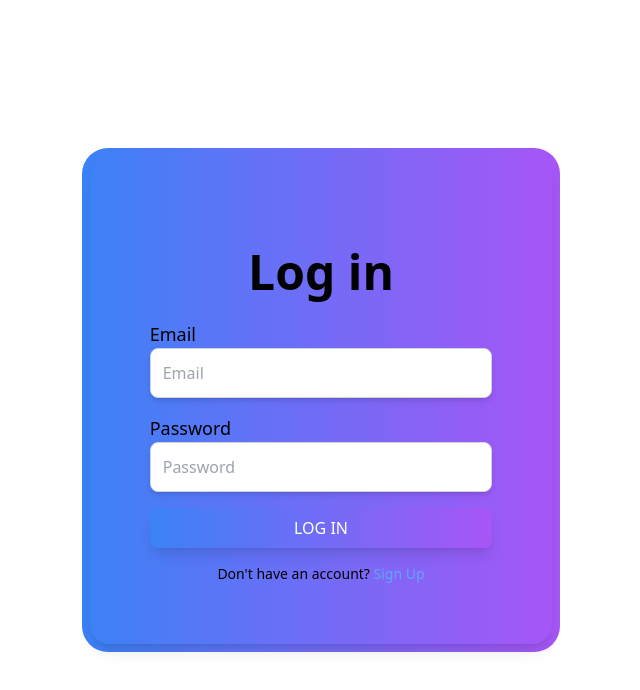
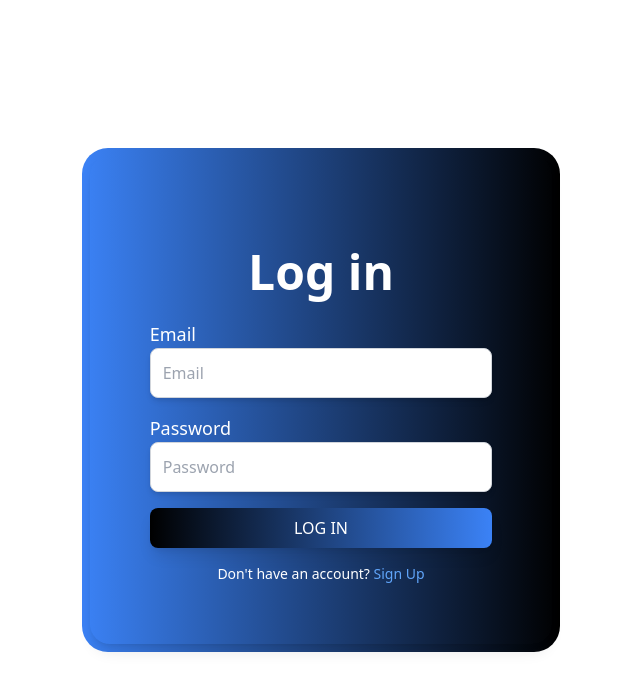
Before and after one commit to IFAIStartup/GEO-AI-frontend, a plain HTML site: page src/login.html in a window 1280 px wide. Shown: the whole page, without its empty margins (319-959 px from the left). Drawn offline with Linux system fonts and the light colour scheme.

Commit message:
Update login.html

```diff
--- a/src/login.html
+++ b/src/login.html
@@ -18,17 +18,17 @@
     <div class="grid gap-8">
       <div
         id="back-div"
-        class="bg-gradient-to-r from-blue-500 to-purple-500 rounded-[26px] m-4"
+        class="bg-gradient-to-r from-blue-500 to-black rounded-[26px] m-4"
       >
         <div
           class="border-[20px] border-transparent rounded-[20px] dark:bg-black-900 bg-blue shadow-lg xl:p-10 2xl:p-10 lg:p-10 md:p-10 sm:p-2 m-2"
         >
-          <h1 class="pt-8 pb-6 font-bold dark:text-gray-400 text-5xl text-center cursor-default">
+          <h1 class="pt-8 pb-6 font-bold text-white text-5xl text-center cursor-default">
             Log in
           </h1>
           <form action="#" method="post" class="space-y-4">
             <div>
-              <label for="email" class="mb-2  dark:text-gray-400 text-lg">Email</label>
+              <label for="email" class="mb-2  text-white text-lg">Email</label>
               <input
                 id="email"
                 class="border p-3 dark:bg-indigo-700 dark:text-gray-300  dark:border-gray-700 shadow-md placeholder:text-base focus:scale-105 ease-in-out duration-300 border-gray-300 rounded-lg w-full"
@@ -38,7 +38,7 @@
               />
             </div>
             <div>
-              <label for="password" class="mb-2 dark:text-gray-400 text-lg">Password</label>
+              <label for="password" class="mb-2 text-white text-lg">Password</label>
               <input
                 id="password"
                 class="border p-3 shadow-md dark:bg-indigo-700 dark:text-gray-300  dark:border-gray-700 placeholder:text-base focus:scale-105 ease-in-out duration-300 border-gray-300 rounded-lg w-full"
@@ -48,14 +48,14 @@
               />
             </div>
             <button
-              class="bg-gradient-to-r dark:text-gray-300 from-blue-500 to-purple-500 shadow-lg mt-6 p-2 text-white rounded-lg w-full hover:scale-105 hover:from-purple-500 hover:to-blue-500 transition duration-300 ease-in-out"
+              class="bg-gradient-to-r from-black to to-blue-500 shadow-lg mt-6 p-2 text-white rounded-lg w-full hover:scale-105  transition duration-300 ease-in-out"
               type="submit"
             >
               LOG IN
             </button>
           </form>
           <div class="flex flex-col mt-4 items-center justify-center text-sm">
-            <h3 class="dark:text-gray-300">
+            <h3 class="text-white">
               Don't have an account?
               <a
                 class="group text-blue-400 transition-all duration-100 ease-in-out"
```
